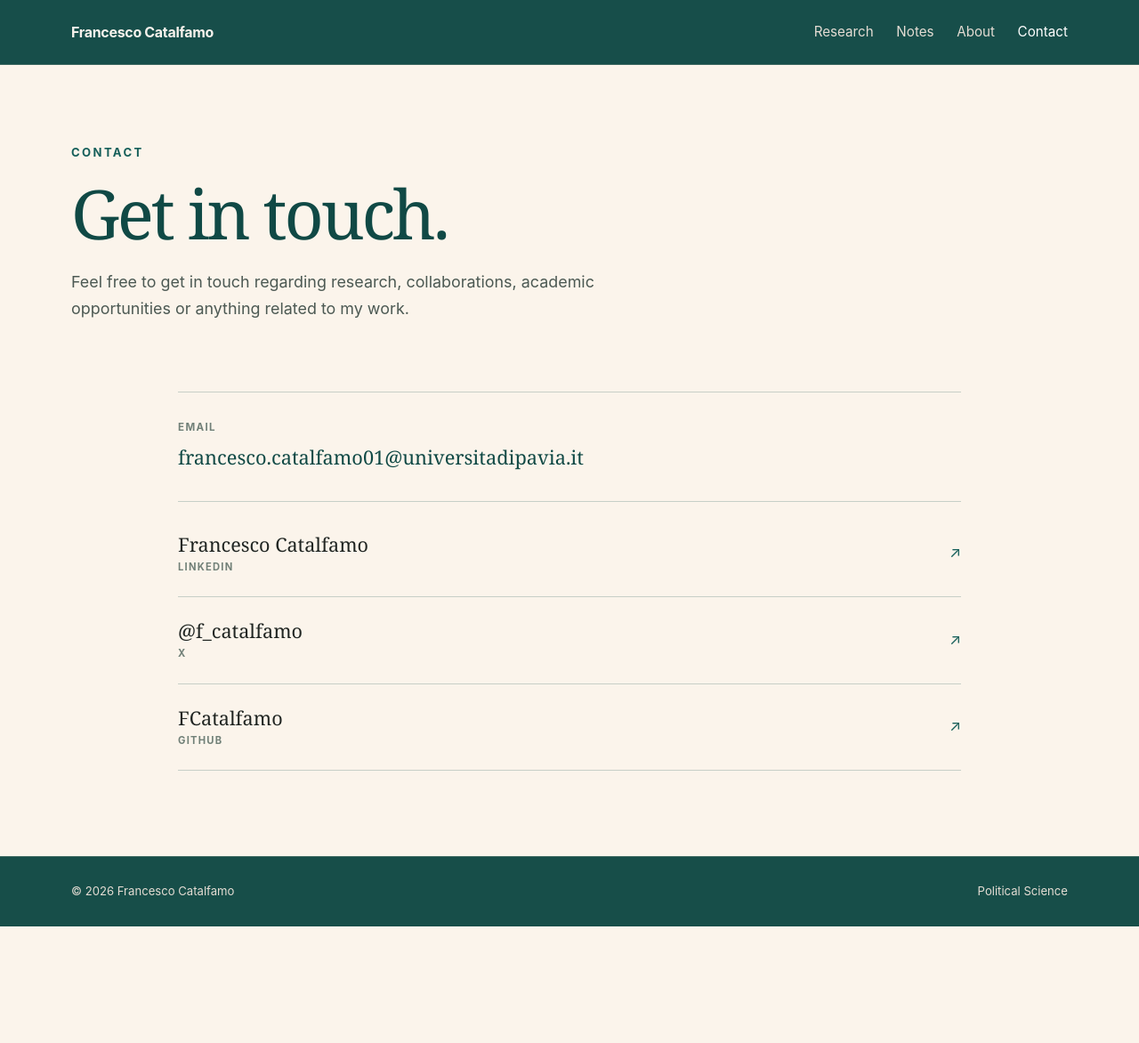
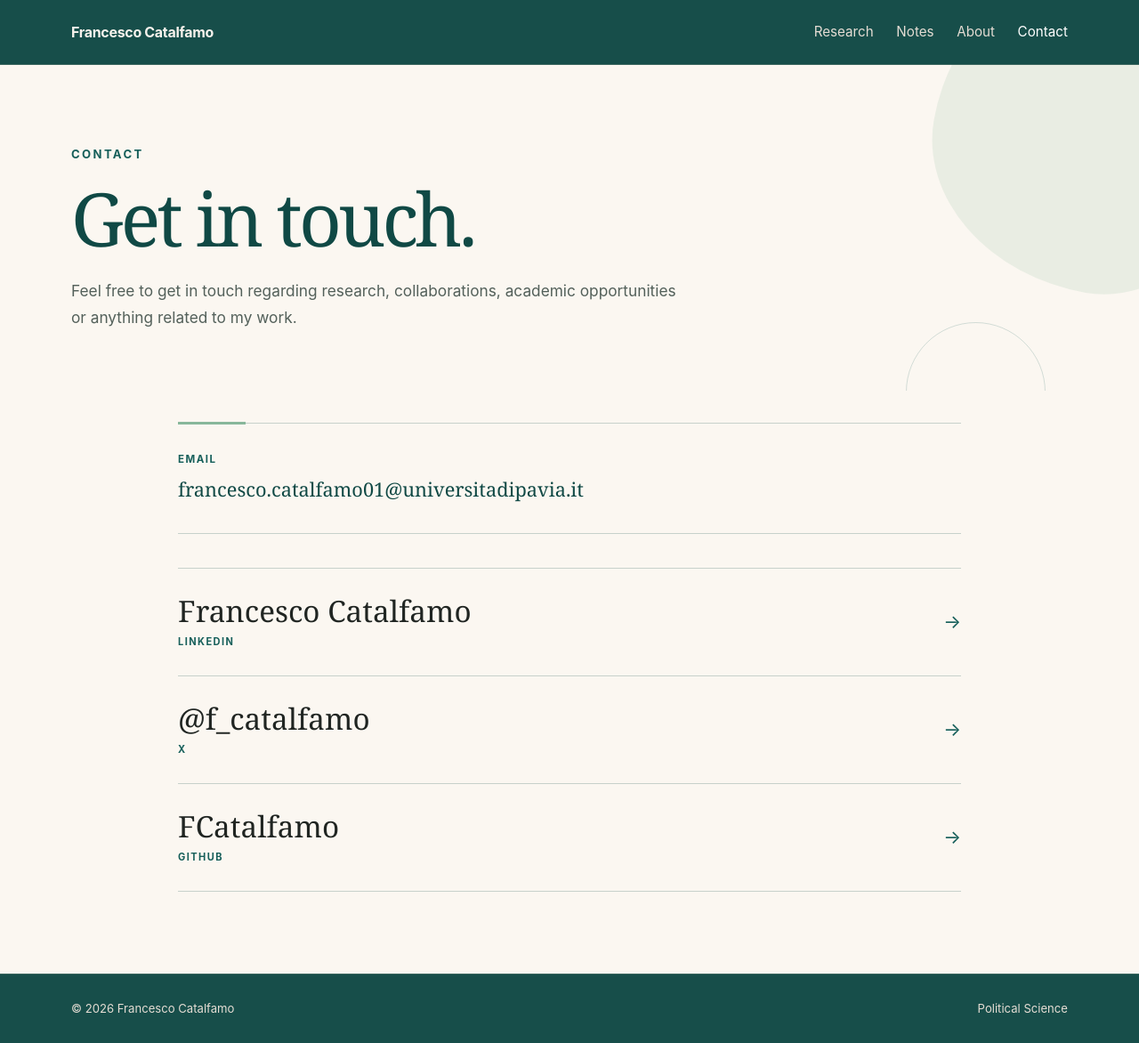
Before and after one commit to FCatalfamo/FCatalfamo.github.io, a Jekyll site: the page built from contact/index.html, in a window 1280 px wide and 1172 px high. Shown: the whole window at 89% size. Built offline with Jekyll 4.4.1, drawn with Linux system fonts in a browser that asks for light colours.

Commit message:
Update index.html

```diff
--- a/contact/index.html
+++ b/contact/index.html
@@ -30,15 +30,24 @@ title: Contact
             --petrol: #165f5a;
             --petrol-dark: #104945;
 
-            --ivory: rgba(246, 229, 209, 0.42);
+            --ivory: #fbf7f1;
+            --ivory-strong: #f6eee4;
+
+            --sage: #88b79b;
+            --sage-soft: rgba(136, 183, 155, 0.16);
+            --sage-medium: rgba(136, 183, 155, 0.28);
+
+            --dark-section: rgba(16, 73, 69, 0.92);
 
             --ink: #202522;
             --muted: #66716c;
 
             --light-text: #f7f2ec;
             --light-muted: #e5ddd4;
+            --light-soft: #f0e9e1;
 
             --line-dark: rgba(16, 73, 69, 0.22);
+            --line-light: rgba(246, 229, 209, 0.24);
 
             --max-width: 1120px;
 
@@ -179,7 +188,59 @@ title: Contact
 
         .contact-hero {
 
-            padding: 88px 0 68px;
+            padding: 90px 0 68px;
+
+            background: var(--ivory);
+
+            position: relative;
+
+            overflow: hidden;
+
+        }
+
+
+        .contact-hero::before {
+
+            content: "";
+
+            position: absolute;
+
+            width: 360px;
+
+            height: 360px;
+
+            right: -130px;
+
+            top: -105px;
+
+            background: var(--sage-soft);
+
+            border-radius:
+                47% 53% 44% 56%
+                / 55% 41% 59% 45%;
+
+            transform: rotate(10deg);
+
+        }
+
+
+        .contact-hero::after {
+
+            content: "";
+
+            position: absolute;
+
+            width: 155px;
+
+            height: 155px;
+
+            right: 105px;
+
+            bottom: -80px;
+
+            border: 1px solid rgba(22, 95, 90, 0.18);
+
+            border-radius: 50%;
 
         }
 
@@ -187,6 +248,10 @@ title: Contact
         .hero-inner {
 
             max-width: 760px;
+
+            position: relative;
+
+            z-index: 1;
 
         }
 
@@ -203,7 +268,7 @@ title: Contact
 
             font-weight: 700;
 
-            margin-bottom: 20px;
+            margin-bottom: 19px;
 
         }
 
@@ -215,28 +280,30 @@ title: Contact
                 "Times New Roman",
                 serif;
 
-            font-size: clamp(3.6rem, 6vw, 5.2rem);
+            font-size: clamp(3.7rem, 6.5vw, 5.5rem);
 
-            line-height: 0.96;
+            line-height: 0.98;
 
-            letter-spacing: -0.04em;
+            letter-spacing: -0.045em;
 
             font-weight: 500;
 
             color: var(--petrol-dark);
 
-            margin: 0 0 26px;
+            margin: 0 0 27px;
 
         }
 
 
-        .contact-intro {
+        .hero-intro {
 
-            color: #4c5953;
+            max-width: 690px;
 
-            font-size: 1.12rem;
+            color: #53605a;
 
-            max-width: 700px;
+            font-size: 1.08rem;
+
+            line-height: 1.7;
 
             margin: 0;
 
@@ -245,24 +312,24 @@ title: Contact
 
 
         /* ======================================
-           CONTACT BODY
+           CONTACT CONTENT
         ====================================== */
 
 
-        .contact-main {
+        .contact-section {
 
-            padding: 10px 0 96px;
+            padding: 36px 0 92px;
+
+            background: var(--ivory);
 
         }
 
 
         .contact-panel {
 
-            max-width: 880px;
+            width: min(880px, 100%);
 
-            margin-left: auto;
-
-            margin-right: auto;
+            margin: 0 auto;
 
         }
 
@@ -275,28 +342,49 @@ title: Contact
 
         .email-block {
 
-            padding: 30px 0 34px;
+            padding: 31px 0 34px;
 
             border-top: 1px solid var(--line-dark);
 
             border-bottom: 1px solid var(--line-dark);
 
+            position: relative;
+
         }
 
 
-        .small-label {
+        .email-block::before {
 
-            color: #718078;
+            content: "";
+
+            position: absolute;
+
+            left: 0;
+
+            top: -2px;
+
+            width: 76px;
+
+            height: 3px;
+
+            background: var(--sage);
+
+        }
+
+
+        .contact-label {
+
+            color: var(--petrol);
 
             text-transform: uppercase;
 
-            letter-spacing: 0.12em;
+            letter-spacing: 0.13em;
 
             font-size: 0.72rem;
 
             font-weight: 700;
 
-            margin-bottom: 10px;
+            margin-bottom: 9px;
 
         }
 
@@ -310,15 +398,15 @@ title: Contact
                 "Times New Roman",
                 serif;
 
+            color: var(--petrol-dark);
+
             font-size: clamp(1.05rem, 1.7vw, 1.55rem);
 
-            line-height: 1.25;
+            line-height: 1.35;
 
-            color: var(--petrol-dark);
+            white-space: nowrap;
 
             transition: color 0.18s ease;
-
-            white-space: nowrap;
 
         }
 
@@ -332,13 +420,15 @@ title: Contact
 
 
         /* ======================================
-           SOCIAL LIST
+           SOCIAL LINKS
         ====================================== */
 
 
         .social-list {
 
-            margin-top: 10px;
+            margin-top: 38px;
+
+            border-top: 1px solid var(--line-dark);
 
         }
 
@@ -349,55 +439,69 @@ title: Contact
 
             grid-template-columns: 1fr auto;
 
-            gap: 24px;
+            gap: 30px;
 
             align-items: center;
 
-            padding: 24px 0;
+            padding: 29px 0;
 
             border-bottom: 1px solid var(--line-dark);
+
+            transition:
+                padding 0.2s ease,
+                background 0.2s ease;
+
+        }
+
+
+        .social-row:hover {
+
+            padding-left: 12px;
+            padding-right: 12px;
+
+            background: rgba(136, 183, 155, 0.10);
 
         }
 
 
         .social-main {
 
-            min-width: 0;
-
-        }
-
-
-        .social-name {
-
             font-family:
                 Georgia,
                 "Times New Roman",
                 serif;
 
-            font-size: 1.35rem;
+            font-size: clamp(1.55rem, 2.6vw, 2.2rem);
 
-            line-height: 1.25;
+            line-height: 1.1;
 
             color: var(--ink);
-
-            margin-bottom: 3px;
 
             transition: color 0.18s ease;
 
         }
 
 
-        .social-platform {
+        .social-row:hover .social-main {
 
-            color: #718078;
+            color: var(--petrol);
+
+        }
+
+
+        .social-type {
+
+            margin-top: 7px;
+
+            color: var(--petrol);
+
+            font-size: 0.69rem;
+
+            font-weight: 700;
+
+            letter-spacing: 0.13em;
 
             text-transform: uppercase;
-
-            letter-spacing: 0.11em;
-
-            font-size: 0.7rem;
-
-            font-weight: 700;
 
         }
 
@@ -406,27 +510,18 @@ title: Contact
 
             color: var(--petrol);
 
-            font-size: 1.05rem;
+            font-size: 1.3rem;
 
-            transition:
-                transform 0.18s ease,
-                color 0.18s ease;
+            transform: translateX(0);
 
-        }
-
-
-        .social-row:hover .social-name {
-
-            color: var(--petrol);
+            transition: transform 0.18s ease;
 
         }
 
 
         .social-row:hover .social-arrow {
 
-            transform: translate(2px, -2px);
-
-            color: var(--petrol-dark);
+            transform: translateX(5px);
 
         }
 
@@ -467,37 +562,11 @@ title: Contact
 
 
         /* ======================================
-           TABLET
-        ====================================== */
-
-
-        @media (max-width: 760px) {
-
-            .contact-panel {
-
-                max-width: 100%;
-
-            }
-
-
-            .email-link {
-
-                white-space: normal;
-
-                overflow-wrap: anywhere;
-
-            }
-
-        }
-
-
-
-        /* ======================================
            MOBILE
         ====================================== */
 
 
-        @media (max-width: 560px) {
+        @media (max-width: 620px) {
 
             .navbar {
 
@@ -527,28 +596,30 @@ title: Contact
 
             .contact-hero {
 
-                padding: 62px 0 46px;
+                padding: 62px 0 48px;
 
             }
 
 
-            .contact-main {
+            .contact-section {
 
-                padding-bottom: 70px;
-
-            }
-
-
-            .social-name {
-
-                font-size: 1.2rem;
+                padding-bottom: 64px;
 
             }
 
 
             .email-link {
 
-                font-size: 1rem;
+                white-space: normal;
+
+                overflow-wrap: anywhere;
+
+            }
+
+
+            .social-row {
+
+                padding: 24px 0;
 
             }
 
@@ -641,7 +712,7 @@ title: Contact
                     </h1>
 
 
-                    <p class="contact-intro">
+                    <p class="hero-intro">
 
                         Feel free to get in touch regarding research,
                         collaborations, academic opportunities or anything
@@ -660,13 +731,14 @@ title: Contact
 
 
         <!-- ======================================
-             CONTACT DETAILS
+             CONTACT
         ====================================== -->
 
 
-        <section class="contact-main">
+        <section class="contact-section">
 
             <div class="container">
+
 
                 <div class="contact-panel">
 
@@ -677,7 +749,7 @@ title: Contact
                     <div class="email-block">
 
 
-                        <div class="small-label">
+                        <div class="contact-label">
                             Email
                         </div>
 
@@ -695,7 +767,7 @@ title: Contact
 
 
 
-                    <!-- SOCIALS -->
+                    <!-- SOCIAL -->
 
 
                     <div class="social-list">
@@ -708,21 +780,27 @@ title: Contact
                             rel="noopener"
                         >
 
-                            <div class="social-main">
 
-                                <div class="social-name">
+                            <div>
+
+
+                                <div class="social-main">
                                     Francesco Catalfamo
                                 </div>
 
-                                <div class="social-platform">
+
+                                <div class="social-type">
                                     LinkedIn
                                 </div>
 
+
                             </div>
 
+
                             <div class="social-arrow">
-                                ↗
+                                →
                             </div>
+
 
                         </a>
 
@@ -736,21 +814,27 @@ title: Contact
                             rel="noopener"
                         >
 
-                            <div class="social-main">
 
-                                <div class="social-name">
+                            <div>
+
+
+                                <div class="social-main">
                                     @f_catalfamo
                                 </div>
 
-                                <div class="social-platform">
+
+                                <div class="social-type">
                                     X
                                 </div>
 
+
                             </div>
 
+
                             <div class="social-arrow">
-                                ↗
+                                →
                             </div>
+
 
                         </a>
 
@@ -764,21 +848,27 @@ title: Contact
                             rel="noopener"
                         >
 
-                            <div class="social-main">
 
-                                <div class="social-name">
+                            <div>
+
+
+                                <div class="social-main">
                                     FCatalfamo
                                 </div>
 
-                                <div class="social-platform">
+
+                                <div class="social-type">
                                     GitHub
                                 </div>
 
+
                             </div>
 
+
                             <div class="social-arrow">
-                                ↗
+                                →
                             </div>
+
 
                         </a>
 
@@ -787,6 +877,7 @@ title: Contact
 
 
                 </div>
+
 
             </div>
 
@@ -807,13 +898,16 @@ title: Contact
 
         <div class="container footer-inner">
 
+
             <span>
                 © 2026 Francesco Catalfamo
             </span>
 
+
             <span>
                 Political Science
             </span>
+
 
         </div>
 
```
